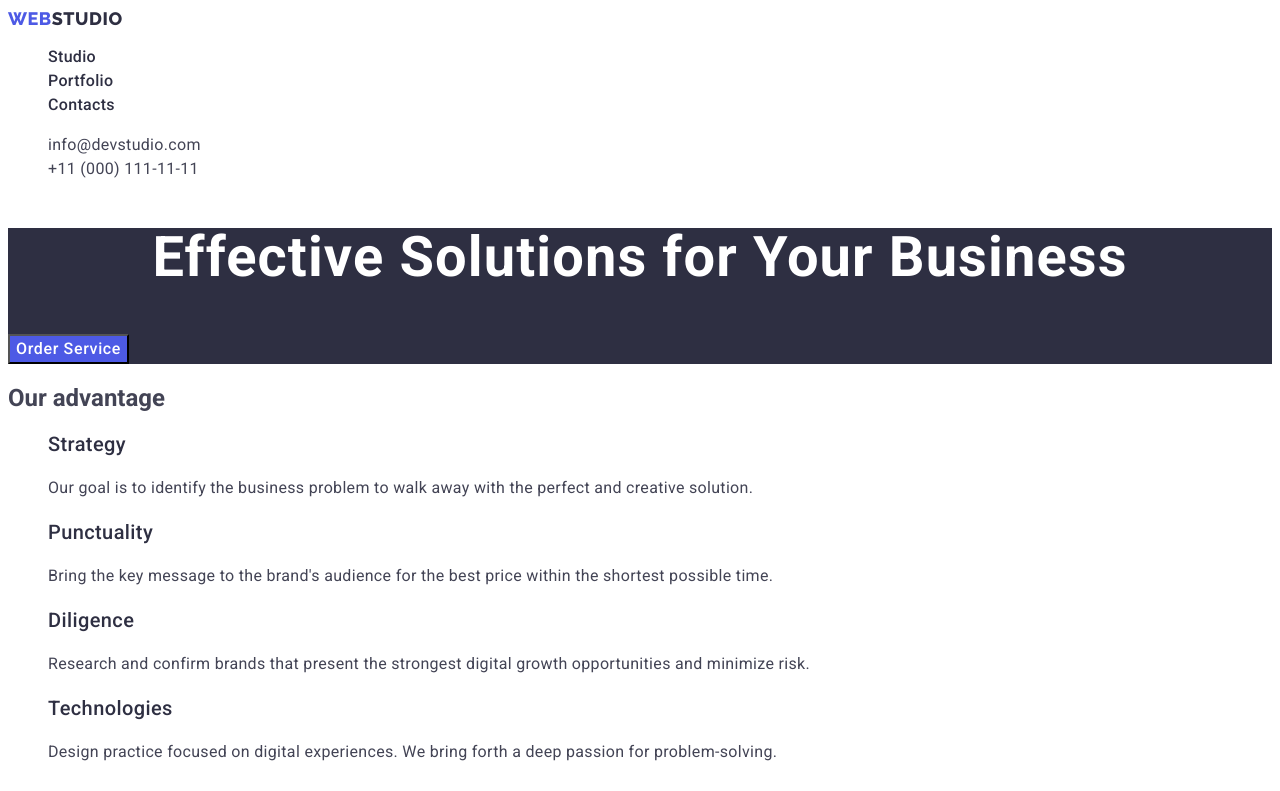
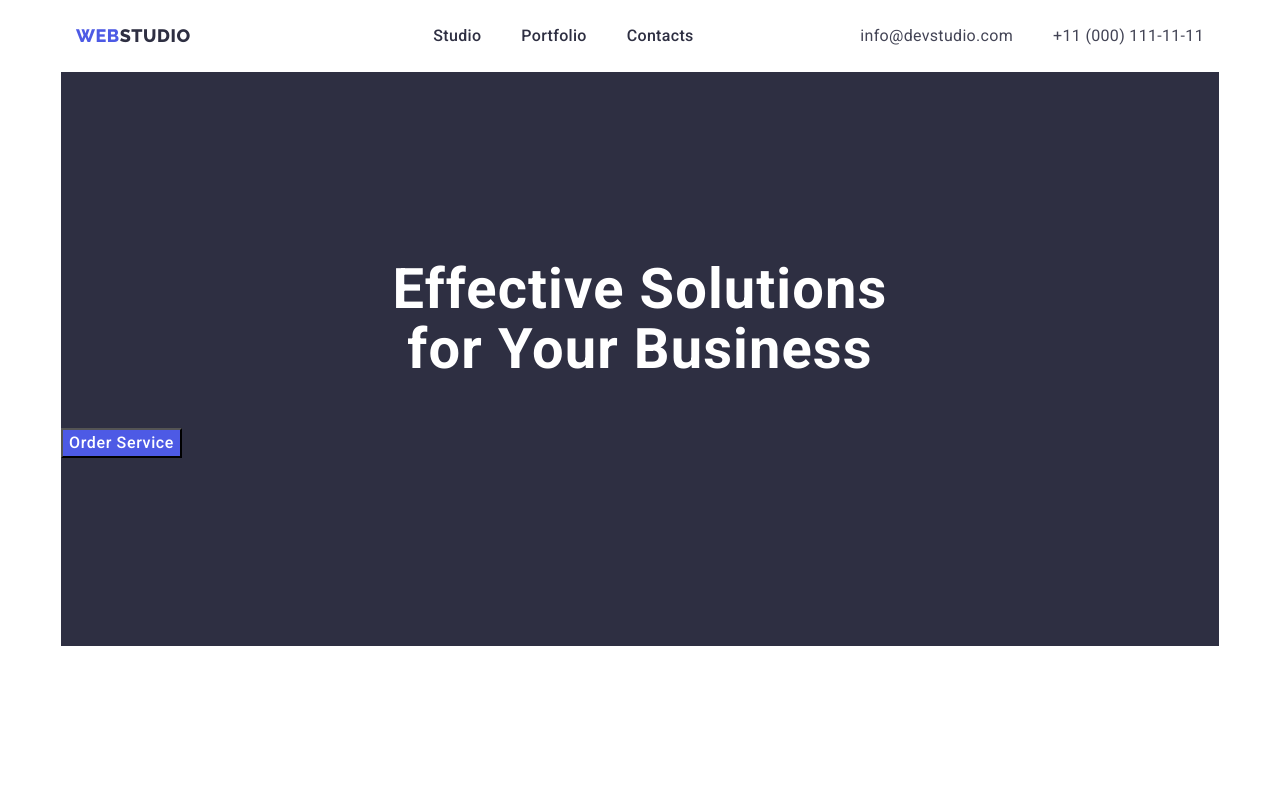
Before and after one commit to Pasha0923/goit-markup-hw-03, a plain HTML site: page index.html in a window 1280 px wide. Shown: the top 791 px of the page. Drawn offline with nearby package versions, Linux system fonts and the light colour scheme.

Commit message:
add header , hero

```diff
--- a/css/styles.css
+++ b/css/styles.css
@@ -5,17 +5,50 @@ body {
   font-size: 16px;
   font-weight: 400;
 }
+p,
+h1,
+h2,
+h3,
+h4,
+h5,
+h6 {
+  margin: 0;
+}
+
 ul {
   list-style-type: none;
+  margin: 0;
+  padding-left: 0;
+}
+img {
+  display: block;
 }
 a {
   text-decoration: none;
 }
+.container {
+  max-width: 1158px;
+  margin: 0 auto;
+  padding: 0 15px;
+}
 .header {
   background-color: #fff;
 }
+.header-inner {
+  display: flex;
+  align-items: center;
+  justify-content: space-between;
+}
+.header-nav {
+  display: flex;
+  gap: 76px;
+  flex-grow: 1;
+}
+
 /* navigation */
 .nav-logo {
+  display: flex;
+  align-items: center;
   color: #4d5ae5;
   font-family: Raleway, sans-serif;
   font-size: 18px;
@@ -28,12 +61,19 @@ a {
 .accent-logo {
   color: #2e2f42;
 }
-
+.nav-list {
+  display: flex;
+  gap: 40px;
+  flex-grow: 1;
+  justify-content: center;
+}
 .nav-item {
   color: #2e2f42;
 }
 
 .nav-link {
+  display: inline-block;
+  padding: 24px 0;
   color: #2e2f42;
   font-weight: 500;
   font-size: 16px;
@@ -47,6 +87,11 @@ a {
 /* contacts */
 .contacts {
   font-style: normal;
+}
+.contacts-menu {
+  display: flex;
+  gap: 40px;
+  padding: 24px 0;
 }
 .contacts-item {
   color: #434455;
@@ -64,16 +109,26 @@ a {
 
 /* section 1 */
 .hero-section {
+  padding-bottom: 96px;
+}
+
+.hero-inner {
   background-color: #2e2f42;
+  padding: 188px 0 188px;
 }
 .hero-title {
+  max-width: 496px;
+  margin: 0 auto;
+  text-align: center;
   color: #fff;
-  text-align: center;
   font-size: 56px;
   line-height: 1.07;
   letter-spacing: 0.02em;
+  margin-bottom: 48px;
 }
 .hero-button {
+  margin: 0 auto;
+  text-align: center;
   color: #fff;
   background-color: #4d5ae5;
   cursor: pointer;
@@ -92,8 +147,20 @@ a {
 /* section 2 */
 .second-section-advantage {
   background-color: #fff;
+  padding: 96px 0;
 }
-
+.visually-hidden {
+  position: absolute;
+  width: 1px;
+  height: 1px;
+  margin: -1px;
+  border: 0;
+  padding: 0;
+  white-space: nowrap;
+  clip-path: inset(100%);
+  clip: rect(0 0 0 0);
+  overflow: hidden;
+}
 .advantage-item {
   color: #2e2f42;
 }
@@ -114,6 +181,7 @@ a {
 /* section 3 */
 .third-section-our-team {
   background-color: #f4f4fd;
+  padding: 120px 0;
 }
 .our-team-title {
   color: #2e2f42;
@@ -122,18 +190,22 @@ a {
   line-height: 1.11;
   letter-spacing: 0.02em;
   text-transform: capitalize;
+  margin-bottom: 72px;
 }
 
 .our-team-item {
   background-color: #fff;
 }
-
+.our-team-photo {
+  margin-bottom: 32px;
+}
 .our-team-subtitle {
   color: #2e2f42;
   font-size: 20px;
   font-weight: 500;
   line-height: 1.2;
   letter-spacing: 0.02em;
+  margin-bottom: 8px;
 }
 .our-team-text {
   color: #434455;
@@ -144,6 +216,7 @@ a {
 /* section 4 */
 .fourth-section-our-portfolio {
   background-color: #fff;
+  padding: 96px 0;
 }
 .our-portfolio-title {
   color: #2e2f42;
@@ -173,6 +246,7 @@ a {
 /* footer */
 .footer {
   background-color: #2e2f42;
+  padding: 101.5px 0 100px;
 }
 .footer-logo {
   color: #f4f4fd;
--- a/index.html
+++ b/index.html
@@ -9,19 +9,20 @@
     <link rel="preconnect" href="https://fonts.googleapis.com">
     <link rel="preconnect" href="https://fonts.gstatic.com" crossorigin>
     <link href="https://fonts.googleapis.com/css2?family=Raleway:wght@800&family=Roboto:wght@400;500;700&display=swap"
-        rel="stylesheet">
+        rel="stylesheet" />
     <!-- styles -->
-    <link rel="stylesheet" href="./css/styles.css">
+    <link rel="stylesheet"
+        href="https://cdnjs.cloudflare.com/ajax/libs/modern-normalize/2.0.0/modern-normalize.min.css" />
+    <link rel="stylesheet" href="./css/styles.css" />
 </head>
 
 <body>
     <header class="header">
-
-
-        <nav>
+        <div class="container header-inner">
+            <nav class="header-nav">
                 <a class="nav-logo" href="./index.html">Web<span class="accent-logo">Studio</span>
                 </a>
-            <ul>
+                <ul class="nav-list">
                     <li class="nav-item">
                         <a class="nav-link" href="./index.html">Studio</a>
                     </li>
@@ -34,7 +35,7 @@
                 </ul>
             </nav>
             <address class="contacts">
-            <ul>
+                <ul class="contacts-menu">
                     <li class="contacts-item">
                         <a class="contacts-link" href="mailto:info@devstudio.com">info@devstudio.com</a>
                     </li>
@@ -43,19 +44,20 @@
                     </li>
                 </ul>
             </address>
-
-
+        </div>
     </header>
 
     <main>
         <section class="hero-section">
+            <div class="container hero-inner">
                 <h1 class="hero-title">Effective Solutions for Your Business</h1>
                 <button class="hero-button" type="button">Order Service</button>
+            </div>
         </section>
 
-
+        </div>
         <section class="second-section-advantage">
-            <h2 class="">Our advantage</h2>
+            <h2 class="visually-hidden">Our advantage</h2>
             <ul>
                 <li class="advantage-item">
                     <h3 class="advantage-title">Strategy</h3>
@@ -94,24 +96,24 @@
             <h2 class="our-team-title">Our Team</h2>
             <ul>
                 <li class="our-team-item">
-                    <img src="./images/Card1.jpg" alt="Photo1" width="264" />
+                    <img class="our-team-photo" src="./images/Card1.jpg" alt="Photo1" width="264" />
                     <h3 class="our-team-subtitle">Mark Guerrero</h3>
                     <p class="our-team-text">Product Designer</p>
                 </li>
                 <li class="our-team-item">
-                    <img src="./images/Card2.jpg" alt="Photo2" width="264" />
+                    <img class="our-team-photo" src="./images/Card2.jpg" alt="Photo2" width="264" />
                     <h3 class="our-team-subtitle">Tom Ford</h3>
                     <p class="our-team-text">Frontend Developer</p>
                 </li>
 
                 <li class="our-team-item">
-                    <img src="./images/Card3.jpg" alt="Photo3" width="264" />
+                    <img class="our-team-photo" src="./images/Card3.jpg" alt="Photo3" width="264" />
                     <h3 class="our-team-subtitle">Camila Garcia</h3>
                     <p class="our-team-text">Marketing</p>
                 </li>
 
                 <li class="our-team-item">
-                    <img src="./images/Card4.jpg" alt="Photo4" width="264" />
+                    <img class="our-team-photo" src="./images/Card4.jpg" alt="Photo4" width="264" />
                     <h3 class="our-team-subtitle">Daniel Wilson</h3>
                     <p class="our-team-text">UI Designer</p>
                 </li>
```
Lines whose indentation alone changed are shown as unchanged.
